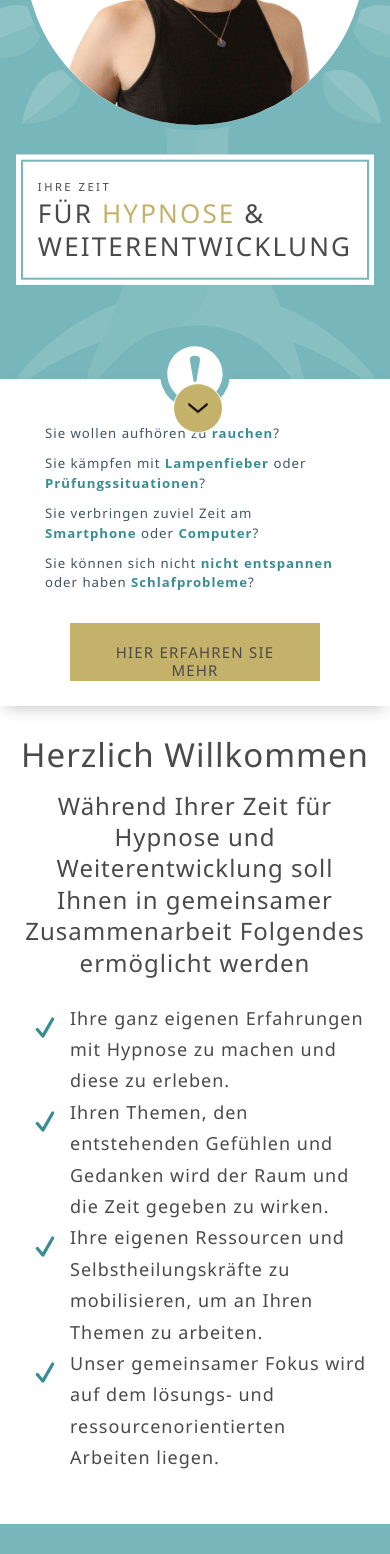
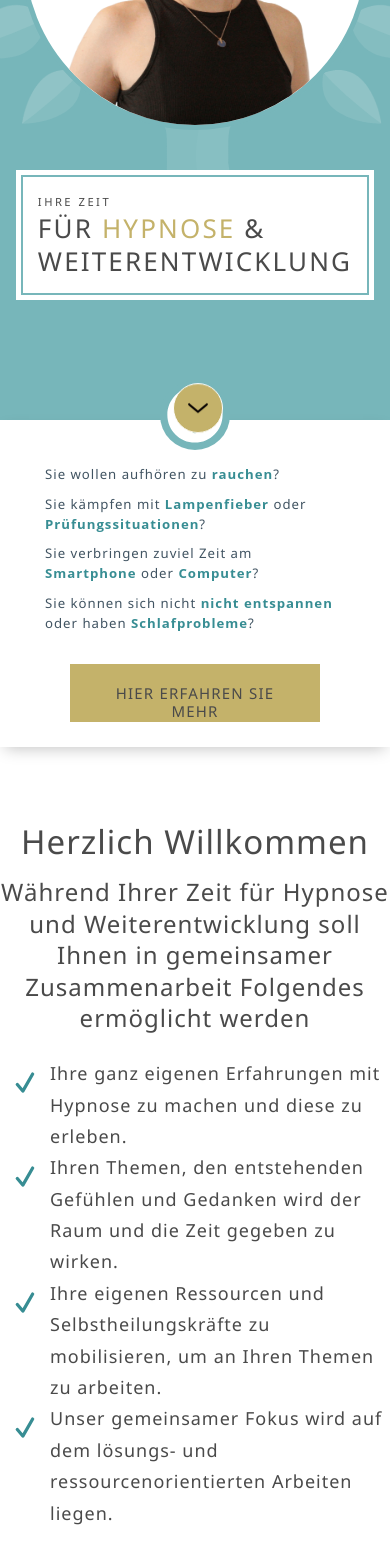
Before and after one commit to lauhard/lisamarieloof, a SvelteKit app: page / in a window 390 px wide. Shown: the part 380-1934 px from the top of the page. Built offline with nearby package versions, Linux system fonts and the light colour scheme.

Commit message:
mainpage responsive

```diff
--- a/src/routes/+page.svelte
+++ b/src/routes/+page.svelte
@@ -384,7 +384,10 @@
         width: 100%;
         box-sizing: border-box;
         position: relative;
-        overflow: hidden;
+        // overflow: hidden;
+
+        // min-height: 600px;
+        min-height: auto;
     }
     .cell:nth-of-type(1),
     .cell:nth-of-type(2) {
@@ -395,34 +398,45 @@
     .cell:nth-of-type(1) {
         display: flex;
         flex-direction: column;
-        justify-content: space-around;
+        justify-content: space-between;
+        width: 60dvw;
         width: 60vw;
         order: 1;
-        //    background-color: blueviolet;
+        // background-color: blueviolet;
+        min-height: 750px;
+
     }
     .cell:nth-of-type(2) {
         display: flex;
         height: calc(100vh - 111px);
+        width: 40dvw;
         width: 40vw;
         order: 2;
-        //    background-color: gold;
+        // background-color: gold;
+        min-height: 600px;
+
     }
     .cell:nth-of-type(3) {
         grid-column: auto / span 4;
         height:auto;
+        min-height: 100%;
         // background-color: #0ba945;
-        // margin-bottom: 40px;
         order: 3;
     }
     .cell:nth-of-type(4) {
         grid-column: auto / span 4;
         height: 100%;
         background-color: var(--bg-current-cell, transparent);
-        width: 100vw;
+        width: 100%;
+        max-width: 100dvw;
+        max-width: 100vw;
+        min-height: 100%;
+        // background-color: purple;
         order: 4;
     }
     .cell:nth-of-type(5),
     .cell:nth-of-type(6) {
+        display: flex;
         grid-column: auto / span 4;
         height: auto;
         width: 100vw;
@@ -438,24 +452,31 @@
         position: relative;
         display: flex;
         flex-direction: column;
-        justify-content: center;
+        justify-content: space-around;
         align-items: center;
         height: 50%;
         width: 100%;
+
     }
     .headline-wrapper {
-        //    background-color: blue;
+        min-height: 200px;
+        height: 33vh;
+        justify-content: end;
         :global(.heading) {
-            position: absolute;
-            top: 35%;
-            transform: translateY(-55%);
+            // position: absolute;
+            // top: 35%;
+            // transform: translateY(-55%);
         }
     }
     .information-wrapper {
-        // background-color: gold;
+        height: 100%;
+        // background-color: red;
+        justify-content: start;
+        padding-top: 10%;
+        // height: 650px;
         :global(.information) {
-            position: absolute;
-            bottom: 45%;
+            // position: absolute;
+            // bottom: 45%;
         }
     }
     .profile-image-wrapper {
@@ -486,7 +507,7 @@
         width: 100%;
         height: auto;
         // background-color: red;
-        margin-bottom: 50px;
+        // margin-bottom: 50px;
         .welcome {
             width: 100%;
             text-align: center;
@@ -527,6 +548,7 @@
         position: relative;
         max-width: var(--content-width);
         height: auto;
+        min-height:100%;
         grid-template-columns: repeat(2, minmax(100px, 1fr));
         grid-auto-rows: minmax(100px, auto);
         grid-row-gap: 40px;
@@ -538,6 +560,7 @@
         .image {
             height: 100%;
             width: 100%;
+            min-height: 300px;
             overflow: hidden;
             padding: 0 20px;
             img {
@@ -689,28 +712,50 @@
         .section {
         }
         .grid {
-            grid-row-gap: 0px;
+            grid-row-gap: 40px;
             .cell:nth-of-type(1),
             .cell:nth-of-type(2) {
                 grid-column: auto / span 4;
                 width: 100vw;
+
             }
             .cell:nth-of-type(1) {
-                height: 700px;
+                // background-color: red;
+                height: auto;
+                min-height: 500px;
+
+                justify-content:start;
                 order: 2;
                 .information-wrapper {
+                    // background-color: green;
+                    padding-top: 0%;
+                    height: auto;
+
+                // min-height: 400px;
+
+                }
+                .headline-wrapper {
+                    background-color: var(--primary);
+                    height: 250px;
+                    min-height: auto;
+
+                    display: flex;
+                    flex-direction: column;
+                    justify-content: start;
+                    align-items: center;
+                    align-self: center;
                 }
                 // background-color: rebeccapurple;
             }
             .cell:nth-of-type(2) {
                 max-height: 100%;
                 height: 500px;
+
                 margin-top: 90px;
                 min-height: 200px;
                 order: 1;
                 width: 100vw;
                 width: 100dvw;
-                // background-color: red;
                 justify-content: center;
                 .profile-image-wrapper {
                     position: relative;
@@ -734,15 +779,26 @@
                     }
                 }
             }
-            .cell-greeter {
-                padding: 0 20px;
-                margin-top: -100px;
+            // .cell-greeter {
+            //     // padding: 0 20px;
+            // }
+            .cell-greeter{
+                min-height: 100%;
+                height: auto;
+                // background-color: red;
+                // margin-top: -50px;
+
+                .greeter-wrapper{
+                    margin: 30px 0 30px 0;
+                    min-height: 100%;
+                }
             }
             .subgrid-praxis {
                 display: grid;
                 position: relative;
                 max-width: 100vw;
                 height: auto;
+                min-height: 100%;
                 grid-template-columns: repeat(2, minmax(100px, 1fr));
                 .image {
                     justify-self: center;
@@ -752,17 +808,21 @@
                     max-width: 800px;
                     max-height: 400px;
                     width: 100%;
+                    min-height: auto;
                     overflow: hidden;
                     img {
                         width: 100%;
                         justify-self: center;
                         object-fit: contain;
+                        min-height: 100%;
                         // object-position: 0px -50px;
                     }
                 }
                 .contact,
                 .map {
                     max-width: 760px;
+                    height:auto;
+                    min-height: auto;
                     width: 100%;
                 }
             }
@@ -820,6 +880,8 @@
                     border-radius: 50%;
                 }
             }
+
+
         }
     }
 
@@ -872,10 +934,11 @@
             .cell:nth-of-type(1) {
                 // background-color: red;
                 .information-wrapper{
-                    margin-top: 150px;
+                    // margin-top: 150px;
                     // background-color: green;
                 }
             }
+
 
             .subgrid-praxis {
                 .contact{
@@ -893,6 +956,9 @@
     @media screen and (max-width: 450px) {
 
         .grid {
+            .headline-wrapper{
+                background-color: var(--primary);
+            }
             .hypnose-wrapper {
 
                 padding: 0 20px;
@@ -908,7 +974,6 @@
             .cell:nth-of-type(1) {
                 // background-color: red;
                 .information-wrapper{
-                    margin-top: 150px;
                     // background-color: green;
                 }
             }
@@ -934,6 +999,7 @@
             }
         }
         .grid {
+            height: 100%;
             .cell:nth-of-type(2) {
                 max-height: 100%;
                 height: 300px;
@@ -954,6 +1020,13 @@
                     // background-color: rgb(131, 16, 16) ;
                     border: 5px solid var(--primary);
                     border-radius: 50%;
+                }
+            }
+            .subgrid-praxis{
+                grid-auto-rows: minmax(100px, 300px);
+                grid-row-gap: 20px;
+                .subgrid-cell{
+
                 }
             }
         }
```
